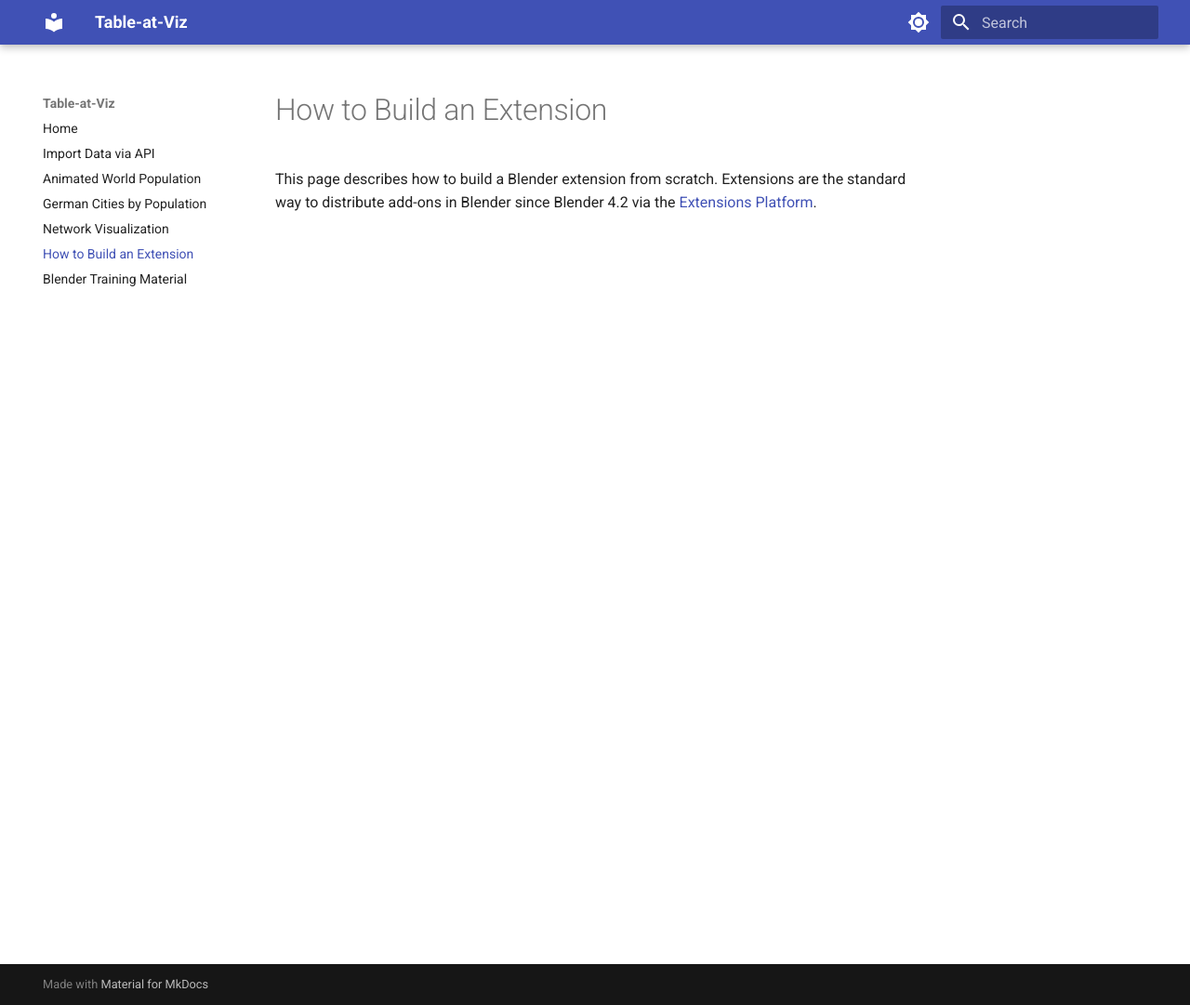
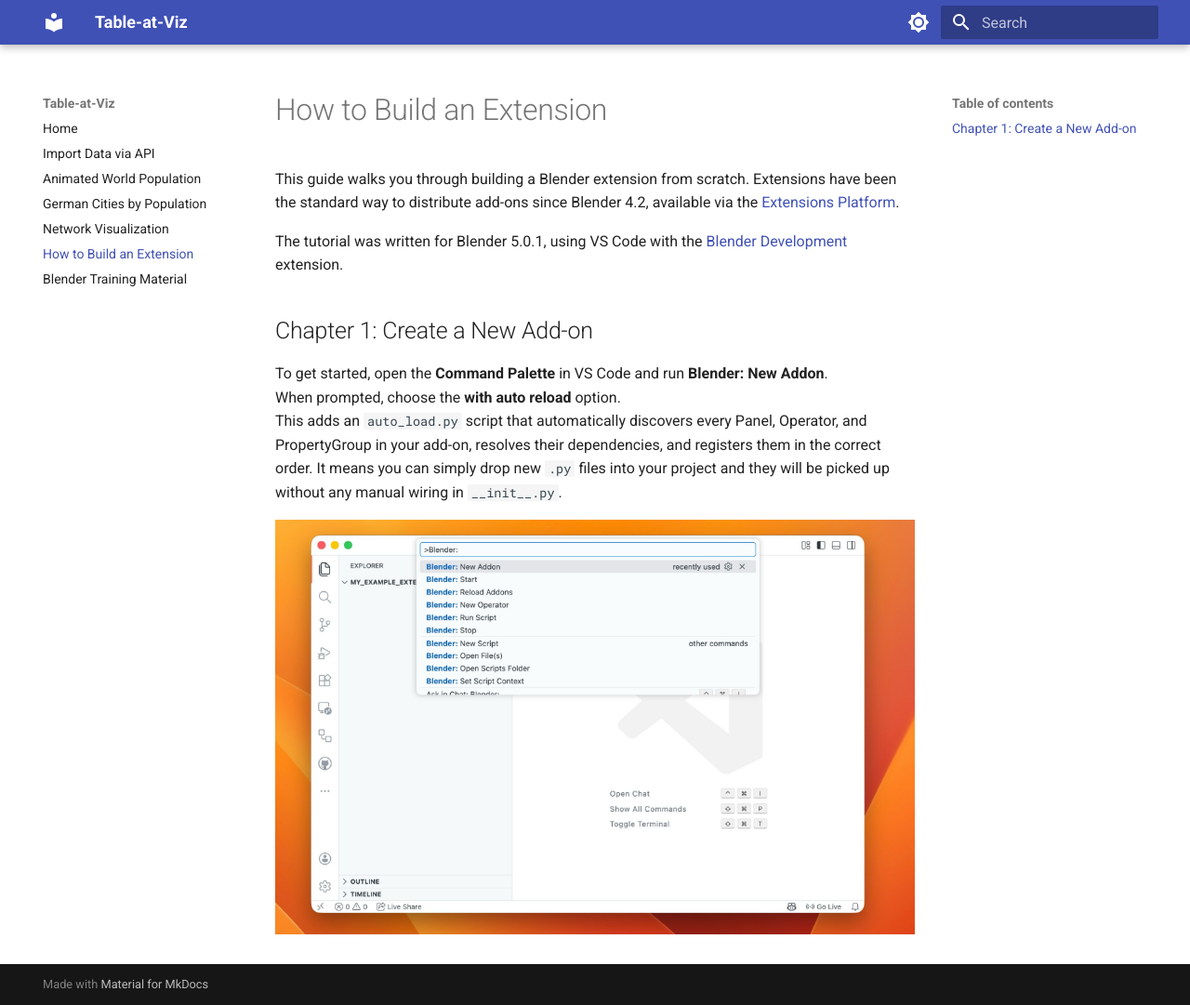
Before and after one commit to kolibril13/Table-at-Viz, an MkDocs documentation site: the page built from docs/how-to-build-an-extension.md, in a window 1280 px wide and 1081 px high. Shown: the whole window at 93% size. Built offline with MkDocs 1.6.1 and Material for MkDocs 9.7.7, drawn with Linux system fonts in a browser that asks for light colours.

Commit message:
add how to

```diff
--- a/docs/how-to-build-an-extension.md
+++ b/docs/how-to-build-an-extension.md
@@ -4,4 +4,14 @@
 
 # How to Build an Extension
 
-This page describes how to build a Blender extension from scratch. Extensions are the standard way to distribute add-ons in Blender since Blender 4.2 via the [Extensions Platform](https://extensions.blender.org/).
+This guide walks you through building a Blender extension from scratch. Extensions have been the standard way to distribute add-ons since Blender 4.2, available via the [Extensions Platform](https://extensions.blender.org/).
+
+The tutorial was written for Blender 5.0.1, using VS Code with the [Blender Development](https://marketplace.visualstudio.com/items?itemName=JacquesLucke.blender-development) extension.
+
+## Chapter 1: Create a New Add-on
+
+To get started, open the **Command Palette** in VS Code and run **Blender: New Addon**.
+When prompted, choose the **with auto reload** option.
+This adds an `auto_load.py` script that automatically discovers every Panel, Operator, and PropertyGroup in your add-on, resolves their dependencies, and registers them in the correct order. It means you can simply drop new `.py` files into your project and they will be picked up without any manual wiring in `__init__.py`.
+
+![Blender New Addon command in VS Code](assets/blender-new-addon-command.png)
```
Also changed, not shown: docs/assets/blender-new-addon-command.png (added).
